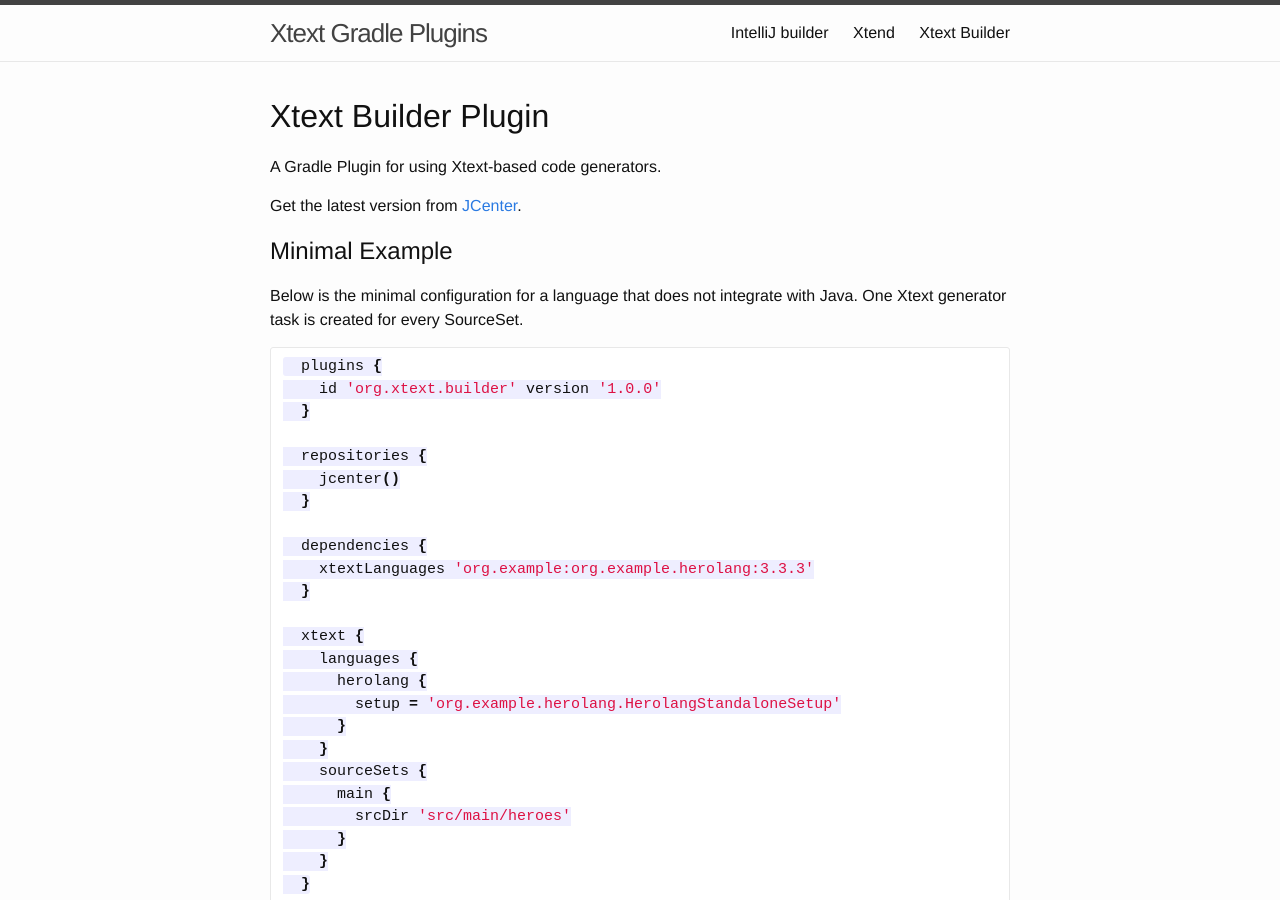
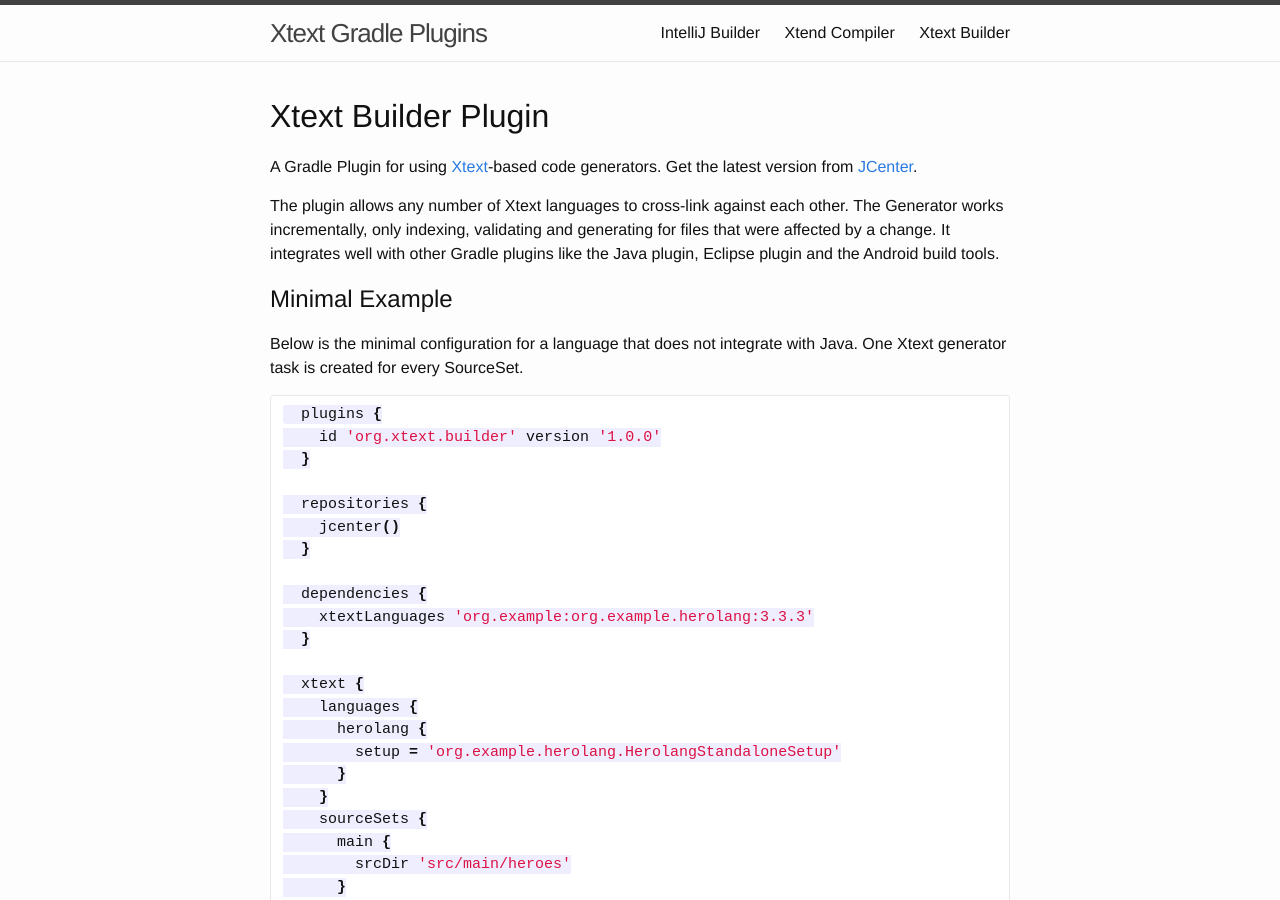
Before and after one commit to xtext/xtext-gradle-plugin, a Jekyll site: the page built from xtext-builder.md, in a window 1280 px wide and 900 px high. Built offline with Jekyll 4.4.1, drawn with Linux system fonts in a browser that asks for light colours; Markdown is read by kramdown in place of the engine named in the settings; some of the changed text lies outside the part shown.

Commit message:
some pretty-printing

```diff
--- a/xtend.md
+++ b/xtend.md
@@ -1,6 +1,6 @@
 ---
 layout: default
-title: Xtend
+title: Xtend Compiler
 ---
 
 Info about the incremental Xtend compiler plugin
--- a/xtext-builder.md
+++ b/xtext-builder.md
@@ -6,9 +6,9 @@
 Xtext Builder Plugin
 ====================
 
-A Gradle Plugin for using Xtext-based code generators.
+A Gradle Plugin for using [Xtext](xtext.org)-based code generators. Get the latest version from [JCenter](http://plugins.gradle.org/plugin/org.xtext.builder).
 
-Get the latest version from [JCenter](http://plugins.gradle.org/plugin/org.xtext.builder).
+The plugin allows any number of Xtext languages to cross-link against each other. The Generator works incrementally, only indexing, validating and generating for files that were affected by a change. It integrates well with other Gradle plugins like the Java plugin, Eclipse plugin and the Android build tools.
 
 Minimal Example
 ---------------
@@ -130,7 +130,7 @@
     languages {
       //a language configuration can be very simple, everything has good defaults
       myDsl {//the language's name
-        //the Setup class to use when creating our language's compiler infrastructure
+        //the Setup class to use when creating the language's compiler infrastructure
         setup = org.example.mydsl.MyDslStandaloneSetup
       }
 
@@ -142,11 +142,13 @@
         * by removing 'StandaloneSetup' from the class listed under 'setup'
         */
         qualifiedName = 'org.example.herolang.HeroLanguage'
-        //the file extension for your language. Equal to the language's name by default
+        //the file extension for your language.
+        //Equal to the language's name by default
         fileExtension = 'hero'
         generator {
           //whether to generate @SuppressWarnings("all"), enabled by default
           suppressWarningsAnnotation = false
+          //what level of Java source code to generate
           //taken from the Java/Android configuration automatically
           javaSourceLevel = '1.7'
           //whether to generate the @Generated annotation, disabled by default
@@ -155,7 +157,8 @@
             comment = "Copyright My Cool Company"
             includeDate = true
           }
-          //the outlet configurations, as defined in your languages OutputConfigurationProvider
+          //the outlet configurations,
+          //as defined in your languages OutputConfigurationProvider
           //the default outlet is available using the shortand 'outlet'
           outlets {
             HEROES {
@@ -175,7 +178,8 @@
           hideSyntheticVariables = true
         }
         validator {
-          //adjust severities of issues (take the issue codes from the language's validator class)
+          //adjust severities of issues
+          //take the issue codes from the language's validator class
           error 'something.you.consider.really.Bad'
           warning 'something.Phishy'
           ignore 'some.warning.you.dont.care.About'
```
Also changed, not shown: intellij.md (+1 -1 lines).
